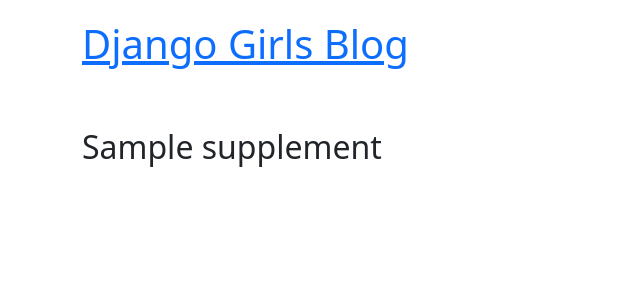
After one commit to HTMeLli/inthedjango, a Django app: page / in a window 1280 px wide. The commit adds this page. Shown: the top 300 px of the page, without its empty margins (0-640 px from the left). Run offline with Django 3.2, Linux system fonts and the light colour scheme; tables that the repository leaves empty hold one stand-in row (values such as "Sample post").

Commit message:
last changes

```diff
--- a/blog/models.py
+++ b/blog/models.py
@@ -76,6 +76,7 @@
     supplement = models.ForeignKey(Supplement, on_delete=models.CASCADE)
     shop = models.ForeignKey(Shop, on_delete=models.CASCADE)
     price = models.DecimalField(max_digits=19, decimal_places=2)
+    product_url = models.URLField(max_length=2048)
 
     def __str__(self):
         return self.price
--- a/blog/templates/blog/base.html
+++ b/blog/templates/blog/base.html
@@ -17,11 +17,6 @@
 
     <header class="page-header">
         <div class="container">
-            {% if user.is_authenticated %}
-            <a href="{% url 'post_new' %}" class="top-menu">
-                {% include './icons/file-earmark-plus.svg' %}
-            </a>
-            {% endif %}
             <h1><a href="/">Django Girls Blog</a></h1>
         </div>
     </header>
--- /dev/null
+++ b/blog/templates/blog/supplement_list.html
@@ -0,0 +1,8 @@
+{% extends 'blog/base.html' %}
+{% block content %}
+{% for supplement in supplements %}
+<article>
+    <h2>{{ supplement.name }}</h2>
+</article>
+{% endfor %}
+{% endblock %}
--- a/blog/urls.py
+++ b/blog/urls.py
@@ -1,5 +1,10 @@
-from django.urls import path
+from django.contrib import admin
+from django.urls import path, include
 from . import views
 
 urlpatterns = [
+    # path('admin/', admin.site.urls),
+    # path('', include('blog.urls')),
+    path('', views.supplement_list, name='supplement_list'),
+    # path('supplement/<int:pk>/', views.supplement_detail, name='supplement_detail'),
 ]
--- a/blog/views.py
+++ b/blog/views.py
@@ -1,3 +1,13 @@
 from django.shortcuts import render, get_object_or_404
 from django.utils import timezone
 from django.shortcuts import redirect
+from .models import Supplement
+
+
+def supplement_list(request):
+    supplements = Supplement.objects.order_by('id')
+    return render(request, 'blog/supplement_list.html', {'supplements': supplements})
+
+# def supplement_detail(request, pk):
+#     supplement = get_object_or_404(Supplement, pk=pk)
+#     return render(request, 'blog/supplement_detail.html', {'supplements': supplements})
```
Also changed, not shown: blog/templates/blog/post_detail.html (deleted, +0 -19 lines), blog/templates/blog/post_list.html (deleted, +0 -10 lines), blog/templates/blog/supplement_detail.html (added, +12 -0 lines).
